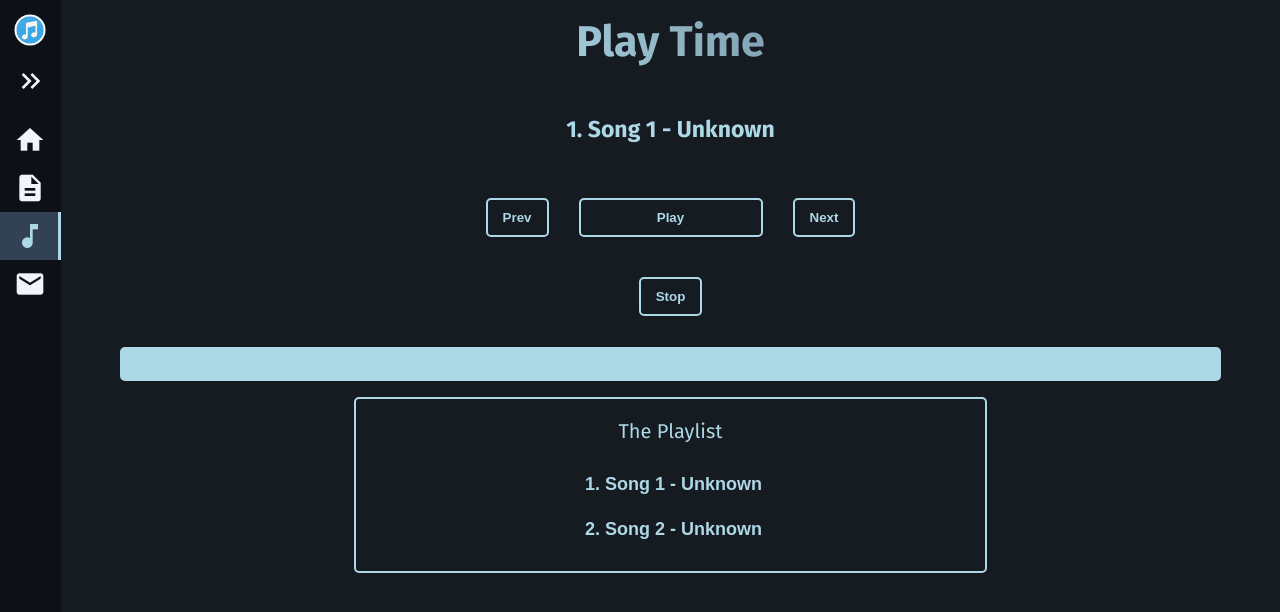
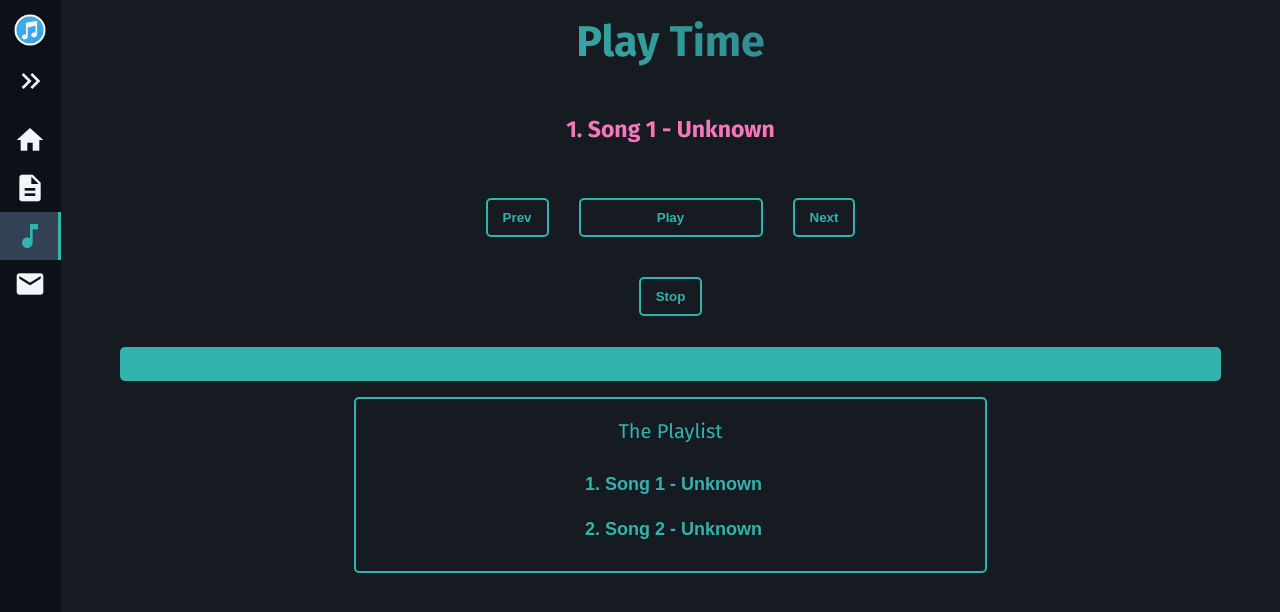
Before and after one commit to mladen081/mj-music, a Vue app: page /playlist in a window 1280 px wide. Shown: the top 612 px of the page. Built offline with nearby package versions, Linux system fonts and the light colour scheme.

Commit message:
007 Style fix 03.

```diff
--- a/src/App.vue
+++ b/src/App.vue
@@ -12,7 +12,7 @@ import SideBarCustom from "./components/SideBarCustom.vue";
 
 <style lang="scss">
 :root {
-  --light-blue: #add8e6;
+  --light-blue: #33b3ae;
   --dark-alt: #334155;
   --light: #f1f5f9;
   --dark-blue: #0d1117;
@@ -73,7 +73,7 @@ h1 {
 }
 
 h2 {
-  color: var(--light-blue);
+  color: #f778ba;
   text-align: center;
   margin-bottom: 4rem;
   font-size: 2.3rem;
--- a/src/views/Playlist.vue
+++ b/src/views/Playlist.vue
@@ -259,8 +259,8 @@ button:hover {
 }
 
 .playlist .song.playing {
-  color: var(--light-blue);
-  border: 0.2rem solid var(--light-blue);
+  color: #f778ba;
+  border: 0.2rem #f778ba;
   border-radius: 0.5rem;
 }
 
@@ -280,7 +280,7 @@ button:hover {
 
 .progress {
   height: 100%;
-  background-color: var(--dark-alt);
+  background-color: var(--lost-light);
   border-radius: 0.5rem;
   width: var(--progress);
 }
```
